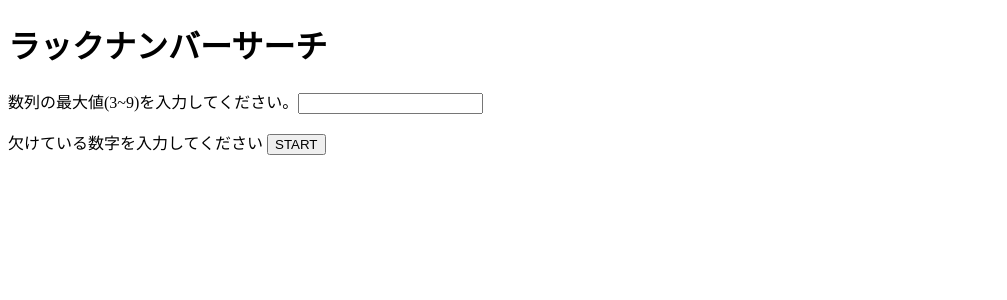
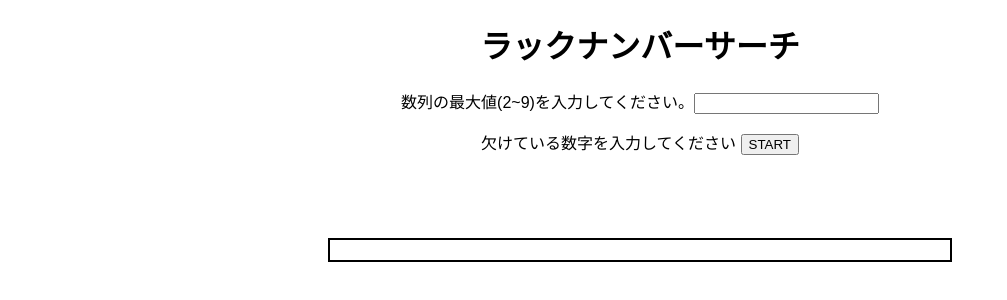
Before and after one commit to s240711014/my-website, a plain HTML site: page numbersearch.html in a window 1280 px wide. Shown: the whole page, without its empty margins (0-1007 px from the left). Drawn offline with Linux system fonts and the light colour scheme.

Commit message:
Add files via upload

```diff
--- a/numbersearch.html
+++ b/numbersearch.html
@@ -3,11 +3,12 @@
     <head>
         <meta charset="UTF-8">
         <title>ラックナンバーサーチ</title>
+        <link rel="stylesheet" href="numbersearch.css">
         <script src="numbersearch.js" type="text/javascript"></script>
     </head>
     <body>
         <h1>ラックナンバーサーチ</h1>
-        <p id=max>数列の最大値(3~9)を入力してください。<input type="number" id="maxnum"></p>
+        <p id=max>数列の最大値(2~9)を入力してください。<input type="number" id="maxnum"></p>
         <p>欠けている数字を入力してください <button onclick="start()">START</button></p>
         <p>
             <span id ="question1"></span>
```
